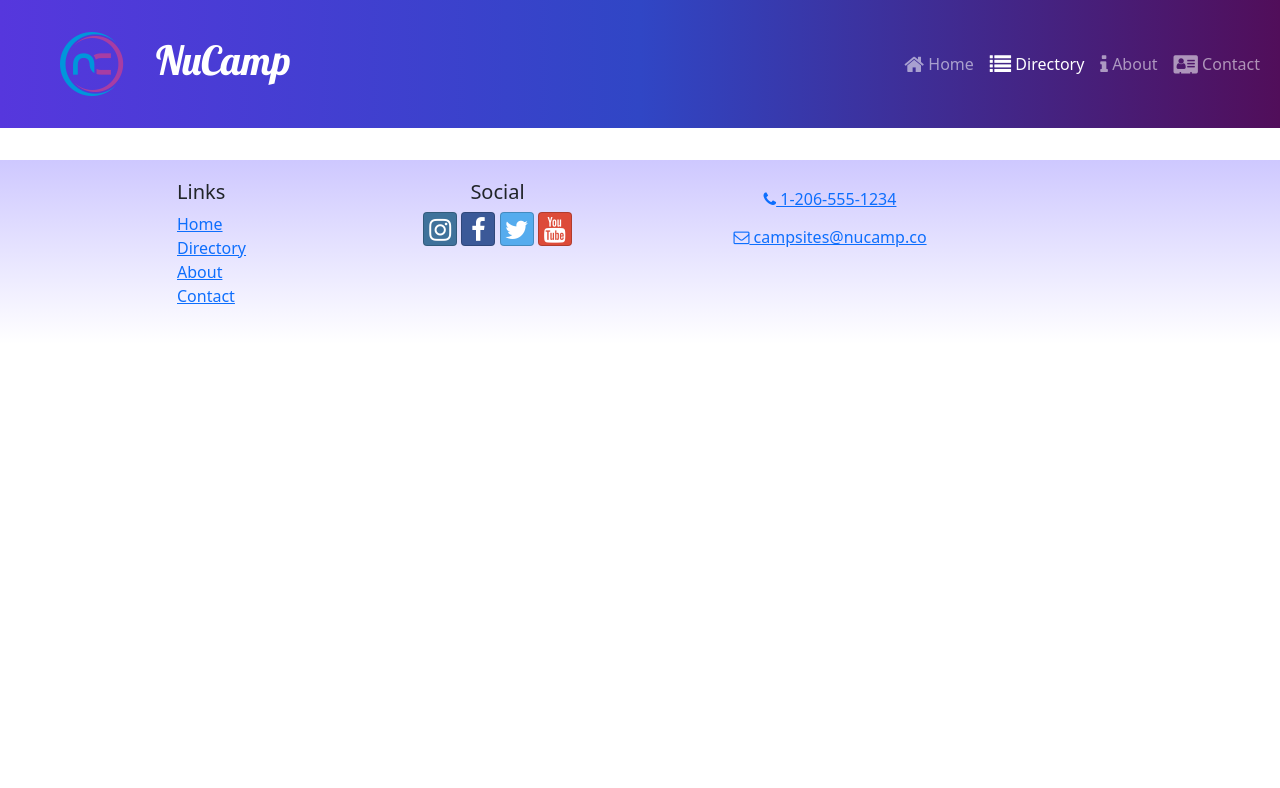
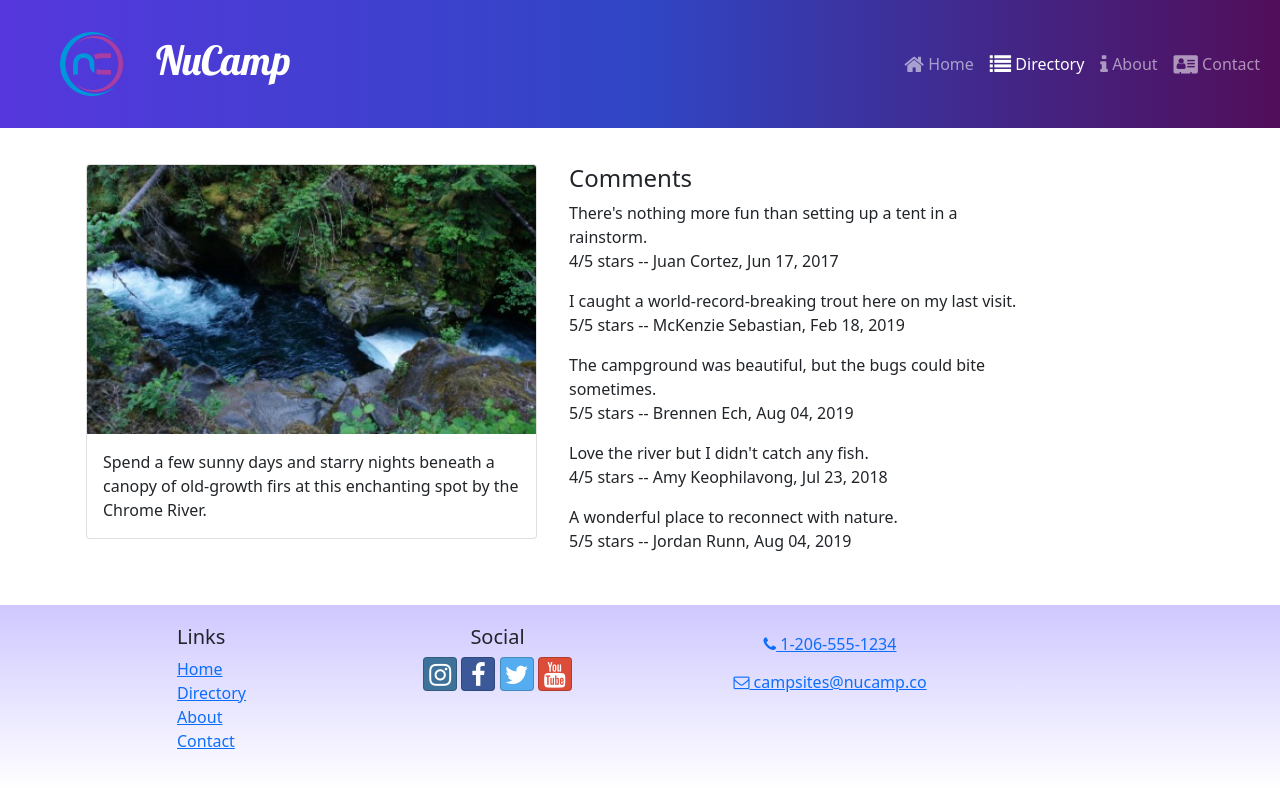
Before and after one commit to IanSLosch/nucampreact, a React (Create React App) app: page /directory/1 in a window 1280 px wide. Shown: the top 788 px of the page. Built offline with nearby package versions, Linux system fonts and the light colour scheme.

Commit message:
comments

```diff
--- a/src/App.js
+++ b/src/App.js
@@ -4,6 +4,7 @@
 import ContactPage from './pages/ContactPage';
 import AboutPage from './pages/AboutPage';
 import CampsitesDirectoryPage from './pages/CampsitesDirectoryPage';
+import CampsiteDetailPage from './pages/CampsiteDetailPage';
 import Footer from './components/Footer';
 import { Route, Routes } from 'react-router-dom';
 
@@ -16,6 +17,10 @@
           <Route path='contact' element={<ContactPage />} />
           <Route path='directory' element={<CampsitesDirectoryPage />} />
           <Route path='about' element={<AboutPage />} />
+          <Route
+            path='directory/:campsiteId'
+            element={<CampsiteDetailPage />}
+          />
         </Routes>
       <Footer />
     </div>
--- a/src/features/campsites/CampsiteCard.js
+++ b/src/features/campsites/CampsiteCard.js
@@ -1,12 +1,17 @@
 import { Card, CardImg, CardImgOverlay, CardTitle } from 'reactstrap'
+import { Link } from 'react-router-dom'
 
-const  CampsiteCard = ({ campsite}) => {
-    const {image, name} = campsite
+const  CampsiteCard = ({ campsite }) => {
+    const {id, image, name} = campsite
     return (
-        <Card>
-            <CardImg width='100%' src={image} alt={name} />
-            <CardImgOverlay><CardTitle>{name}</CardTitle></CardImgOverlay>
-        </Card>
+        <Link to={`${id}`}>
+            <Card>
+                <CardImg width='100%' src={image} alt={name} />
+                <CardImgOverlay>
+                    <CardTitle>{name}</CardTitle>
+                </CardImgOverlay>
+            </Card>
+        </Link>
     )
 }
 
--- a/src/features/campsites/CampsiteDetail.js
+++ b/src/features/campsites/CampsiteDetail.js
@@ -4,7 +4,7 @@
     const { image, name, description } = campsite
 
     return (
-        <Col md='12' className='m-4'>
+        <Col md='5' className='m-1'>
             <Card>
                 <CardImg top src={image} alt={name} />
                 <CardBody>
--- a/src/features/campsites/CampsitesList.js
+++ b/src/features/campsites/CampsitesList.js
@@ -2,7 +2,7 @@
 import CampsiteCard from "./CampsiteCard"
 import { selectAllCampsites } from "./campsitesSlice";
 
-const CampsitesList = ({setCampsiteId}) => {
+const CampsitesList = () => {
     const campsites = selectAllCampsites()
 
     return (
@@ -12,7 +12,6 @@
                     <Col md='5'
                         className='m-4'
                         key={campsite.id}
-                        onClick={() => setCampsiteId(campsite.id)}
                     >
                     <CampsiteCard campsite={campsite} />
                     </Col>
--- a/src/features/campsites/campsitesSlice.js
+++ b/src/features/campsites/campsitesSlice.js
@@ -5,7 +5,7 @@
 }
 
 export const selectCampsiteById = (id) => {
-    return CAMPSITES.find((campsite) => campsite.id === id)
+    return CAMPSITES.find((campsite) => campsite.id === parseInt(id))
 }
 export const selectFeaturedCampsite = () => {
     return CAMPSITES.find((campsite) => campsite.featured)
--- /dev/null
+++ b/src/features/comments/Comment.js
@@ -0,0 +1,15 @@
+import { formatDate } from "../../utils/formatDate";
+
+const Comment = ({ comment }) => {
+    const { text: commentText, rating, author, date} = comment
+
+    return (
+        <p>
+            {commentText}
+            <br />
+            {rating}/5 stars -- {author}, {formatDate(date)}
+        </p>
+    )
+}
+
+export default Comment
--- /dev/null
+++ b/src/features/comments/CommentsList.js
@@ -0,0 +1,25 @@
+import { Col } from 'reactstrap';
+import Comment from './Comment';
+import { selectCommentsByCampsiteId } from './commentsSlice';
+
+const CommentsList = ({ campsiteId }) => {
+    const comments = selectCommentsByCampsiteId(campsiteId);
+
+    if (comments && comments.length > 0) {
+        return (
+            <Col md='5' className='m-1'>
+                <h4>Comments</h4>
+                {comments.map((comment) => {
+                    return <Comment key={comment.id} comment={comment} />;
+                })}
+            </Col>
+        );
+    }
+    return (
+        <Col md='5' className='m-1'>
+            There are no comments for this campsite yet.
+        </Col>
+    );
+};
+
+export default CommentsList;
--- /dev/null
+++ b/src/features/comments/commentsSlice.js
@@ -0,0 +1,7 @@
+import { COMMENTS } from "../../app/shared/COMMENTS";
+
+export const selectCommentsByCampsiteId = (campsiteId) => {
+    return COMMENTS.filter(
+        (comment) => comment.campsiteId === parseInt(campsiteId)
+    )
+}
--- /dev/null
+++ b/src/pages/CampsiteDetailPage.js
@@ -0,0 +1,21 @@
+import { Container, Row } from 'reactstrap'
+import { useParams } from 'react-router-dom'
+import { selectCampsiteById } from '../features/campsites/campsitesSlice'
+import CampsiteDetail from '../features/campsites/CampsiteDetail'
+import CommentsList from '../features/comments/CommentsList';
+
+const CampsiteDetailPage = () => {
+    const { campsiteId } = useParams()
+    const campsite = selectCampsiteById(campsiteId)
+
+    return (
+        <Container>
+            <Row>
+                <CampsiteDetail campsite={campsite} />
+                <CommentsList campsiteId={campsiteId} />
+            </Row>
+        </Container>
+    )
+}
+
+export default CampsiteDetailPage
--- a/src/pages/CampsitesDirectoryPage.js
+++ b/src/pages/CampsitesDirectoryPage.js
@@ -1,24 +1,11 @@
-import { Container, Row, Col } from 'reactstrap'
-import CampsiteDetail from '../features/campsites/CampsiteDetail'
+import { Container} from 'reactstrap'
 import CampsitesList from '../features/campsites/CampsitesList'
-import { useState } from 'react'
-import { selectCampsiteById } from '../features/campsites/campsitesSlice'
 
 const CampsitesDirectoryPage = () => {
-    const [campsiteId, setCampsiteId] = useState(0)
-    const selectedCampsite = selectCampsiteById(campsiteId)
-
 
     return (
         <Container>
-            <Row>
-                <Col sm='5' md='7'>
-                    <CampsitesList setCampsiteId={setCampsiteId} />
-                </Col>
-                <Col sm='7' md='5'>
-                    <CampsiteDetail campsite={selectedCampsite} />
-                </Col>
-            </Row>
+            <CampsitesList />
         </Container>
     )
 }
--- /dev/null
+++ b/src/utils/formatDate.js
@@ -0,0 +1,9 @@
+
+
+export const formatDate = (date) => {
+    return new Intl.DateTimeFormat('en-US', {
+        year: 'numeric',
+        month: 'short',
+        day: '2-digit'
+    }).format(new Date(Date.parse(date)));
+};
```
